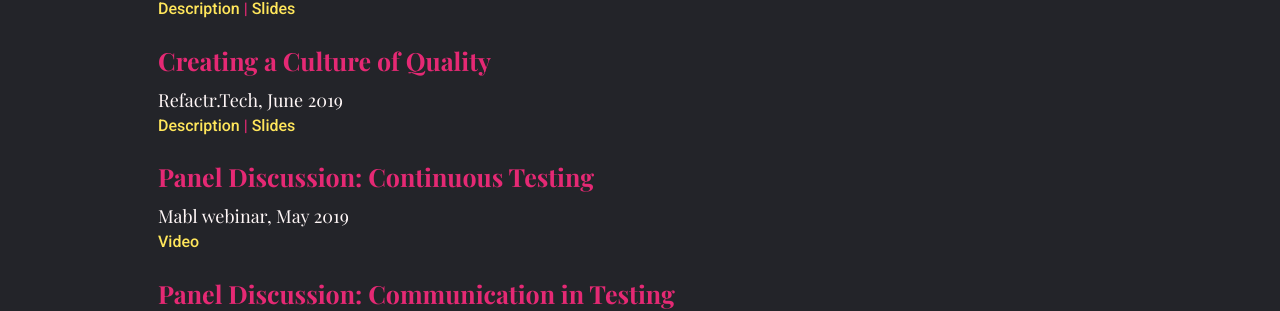
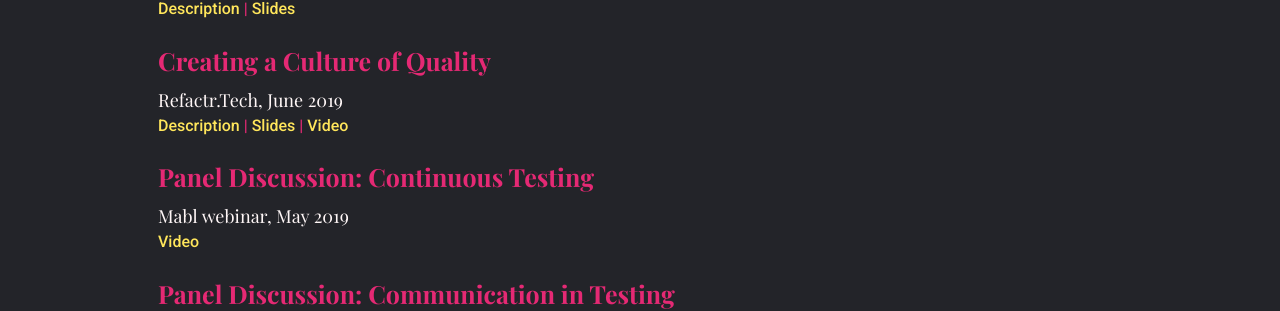
Before and after one commit to angelariggs/angelariggs.github.io, a Jekyll site: the page built from talks.md, in a window 1280 px wide. Shown: the part 703-1014 px from the top of the page. Built offline with Jekyll 4.4.1, drawn with Linux system fonts in a browser that asks for light colours; some web fonts are replaced.

Commit message:
refactr video

```diff
--- a/talks.md
+++ b/talks.md
@@ -23,7 +23,7 @@ permalink: /talks
 
 <h2 class="res-h2">Creating a Culture of Quality</h2>
 <h3 class="res-h3"> Refactr.Tech, June 2019</h3>
-<h4 class="res-h4"><a href="https://refactr.tech/detail/sessions.html#creating-a-culture-of-quality">Description</a> | <a href="http://bit.ly/refactr2019-culture-quality">Slides</a></h4>
+<h4 class="res-h4"><a href="https://refactr.tech/detail/sessions.html#creating-a-culture-of-quality">Description</a> | <a href="http://bit.ly/refactr2019-culture-quality">Slides</a> | <a href="https://youtu.be/43wmFFtKD34">Video</a></h4>
 
 <h2 class="res-h2">Panel Discussion: Continuous Testing</h2>
 <h3 class="res-h3"> Mabl webinar, May 2019</h3>
```
